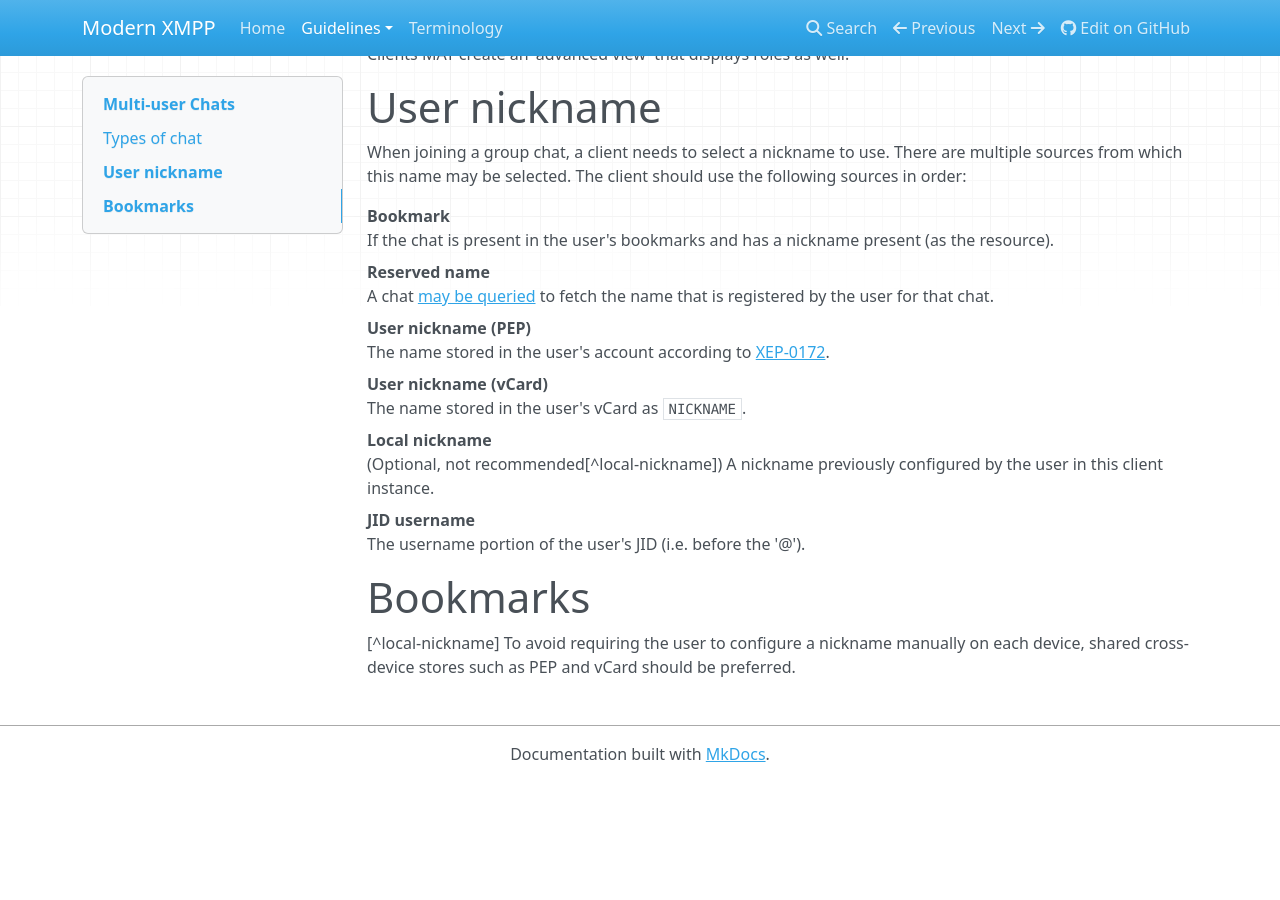
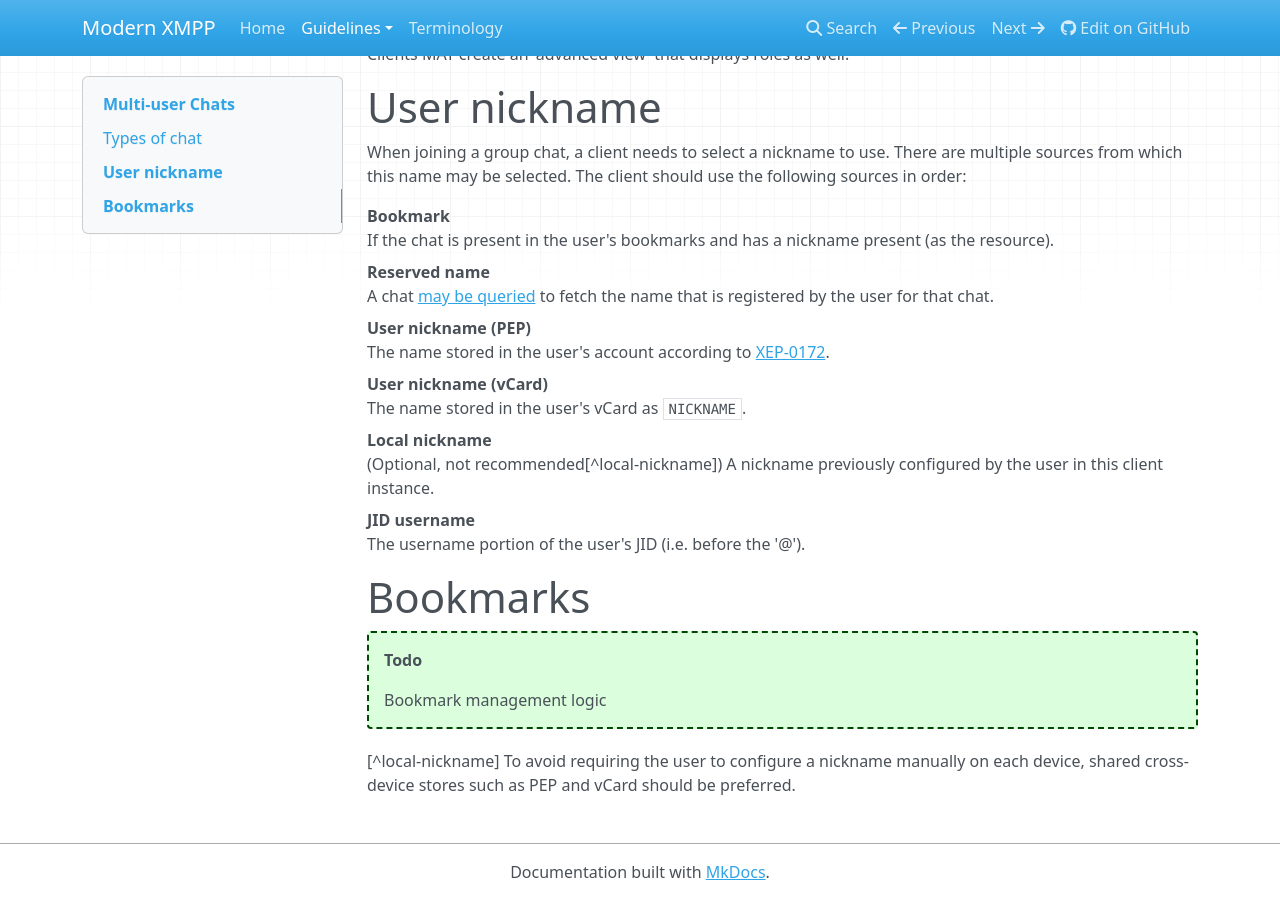
Before and after one commit to modernxmpp/modernxmpp, an MkDocs documentation site: the page built from docs/client/groupchat.md, in a window 1280 px wide and 900 px high, scrolled down 1075 px. Built offline with MkDocs 1.6.1, drawn with Linux system fonts in a browser that asks for light colours; nearby versions of some CDN libraries; before the commit the page ends 1857 px from its top, so only the background shows below that.

Commit message:
Add todo

```diff
--- a/docs/client/groupchat.md
+++ b/docs/client/groupchat.md
@@ -69,6 +69,9 @@ JID username
 
 # Bookmarks
 
+!!! todo
+    Bookmark management logic
+
 <!-- Footnotes -->
 
 [^local-nickname] To avoid requiring the user to configure a nickname manually on each device, shared cross-device
```
